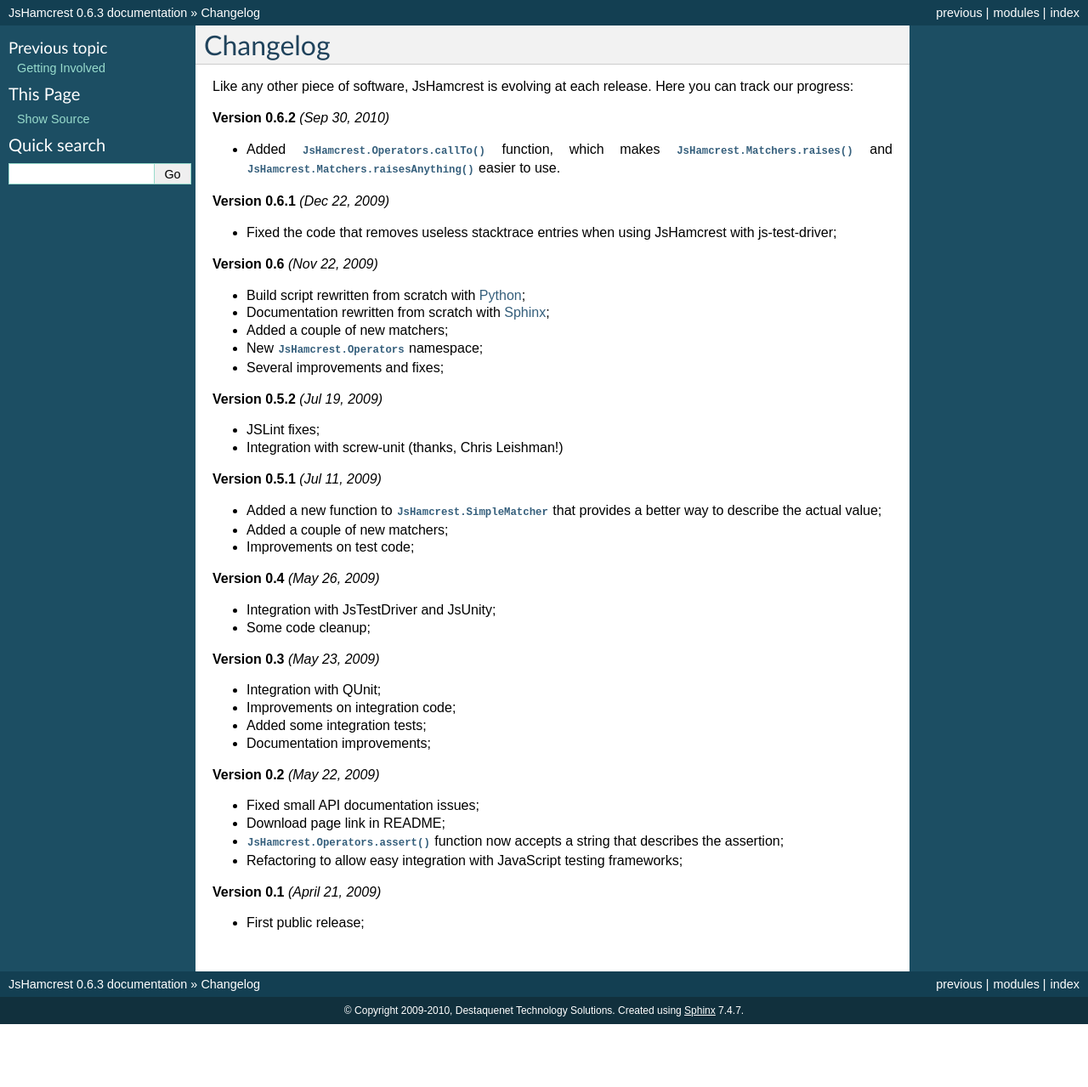
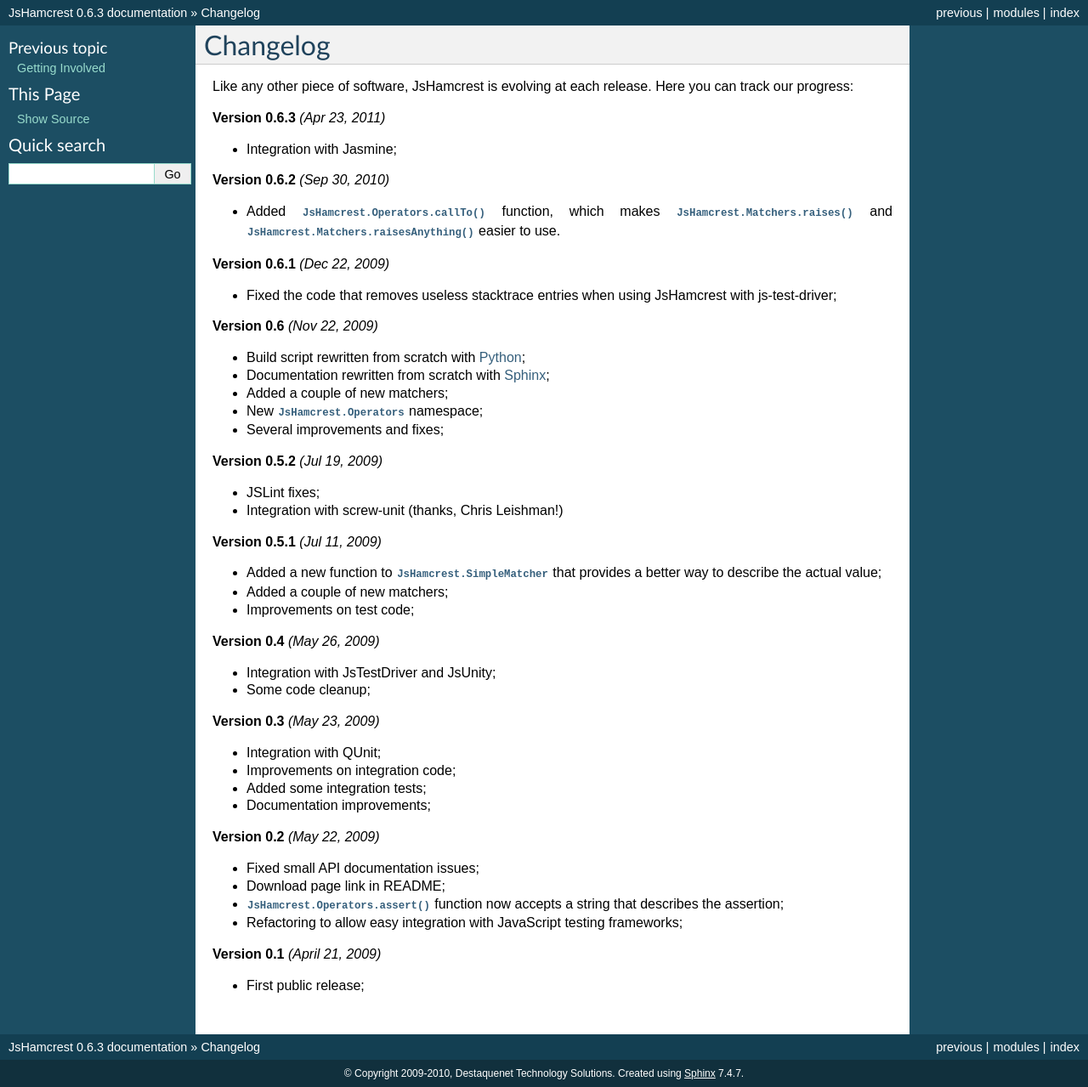
Before and after one commit to EleotleCram/jshamcrest, a Sphinx documentation site: the page built from doc/changelog.rst, in a window 1280 px wide. Shown: the whole page at 85% size. Built offline with Sphinx 7.4.7, drawn with Linux system fonts in a browser that asks for light colours; before the commit the page ends 1205 px from its top, so only the background shows below that.

Commit message:
Updated changelog.

```diff
--- a/doc/changelog.rst
+++ b/doc/changelog.rst
@@ -4,11 +4,17 @@ Changelog
 Like any other piece of software, JsHamcrest is evolving at each release.
 Here you can track our progress:
 
+**Version 0.6.3** *(Apr 23, 2011)*
+
+* Integration with Jasmine;
+
+
 **Version 0.6.2** *(Sep 30, 2010)*
 
 * Added :meth:`JsHamcrest.Operators.callTo()` function, which makes
   :meth:`JsHamcrest.Matchers.raises()` and
   :meth:`JsHamcrest.Matchers.raisesAnything()` easier to use.
+
 
 **Version 0.6.1** *(Dec 22, 2009)*
 
@@ -52,6 +58,7 @@ Here you can track our progress:
 * Added some integration tests;
 * Documentation improvements;
 
+
 **Version 0.2** *(May 22, 2009)*
 
 * Fixed small API documentation issues;
```
